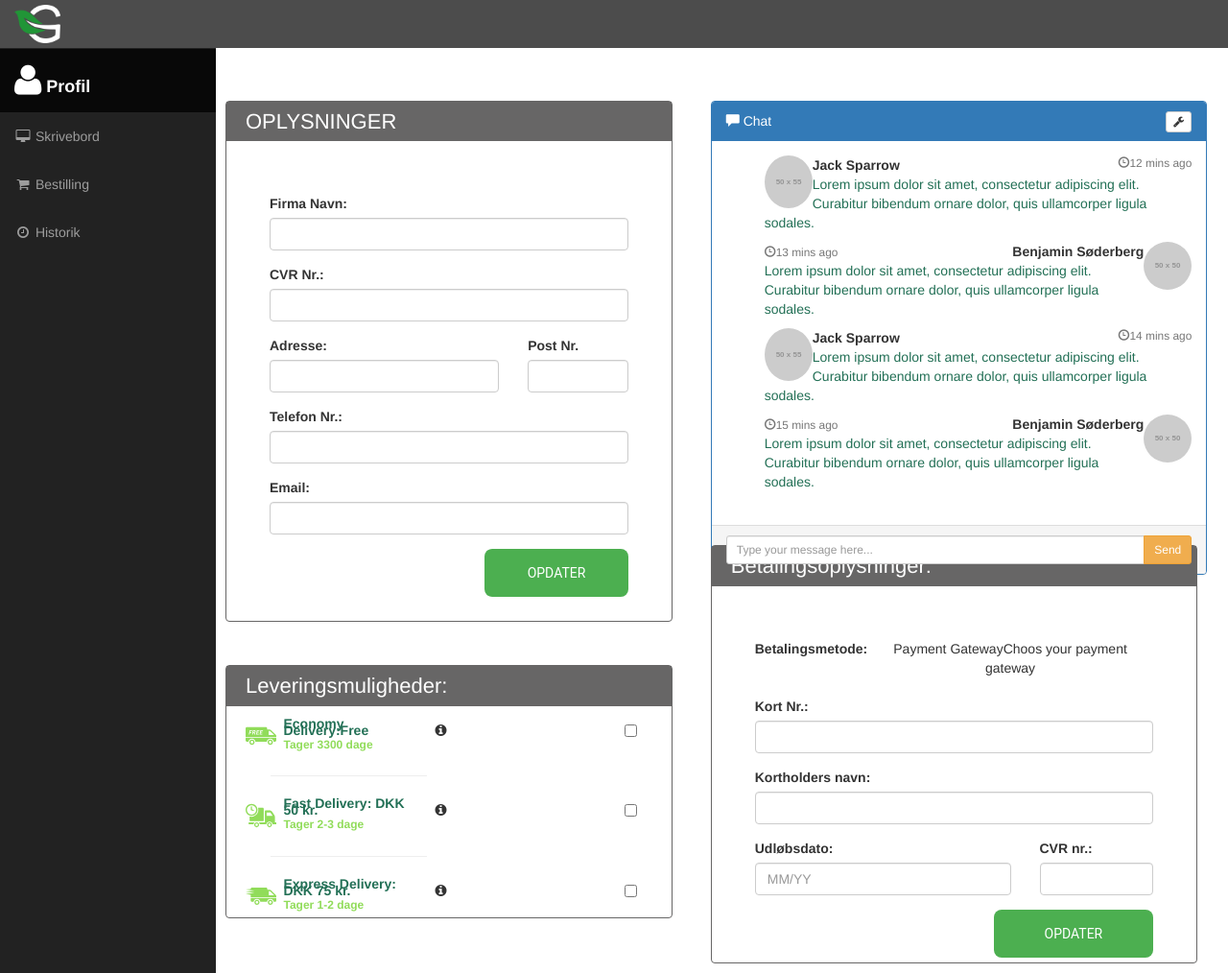
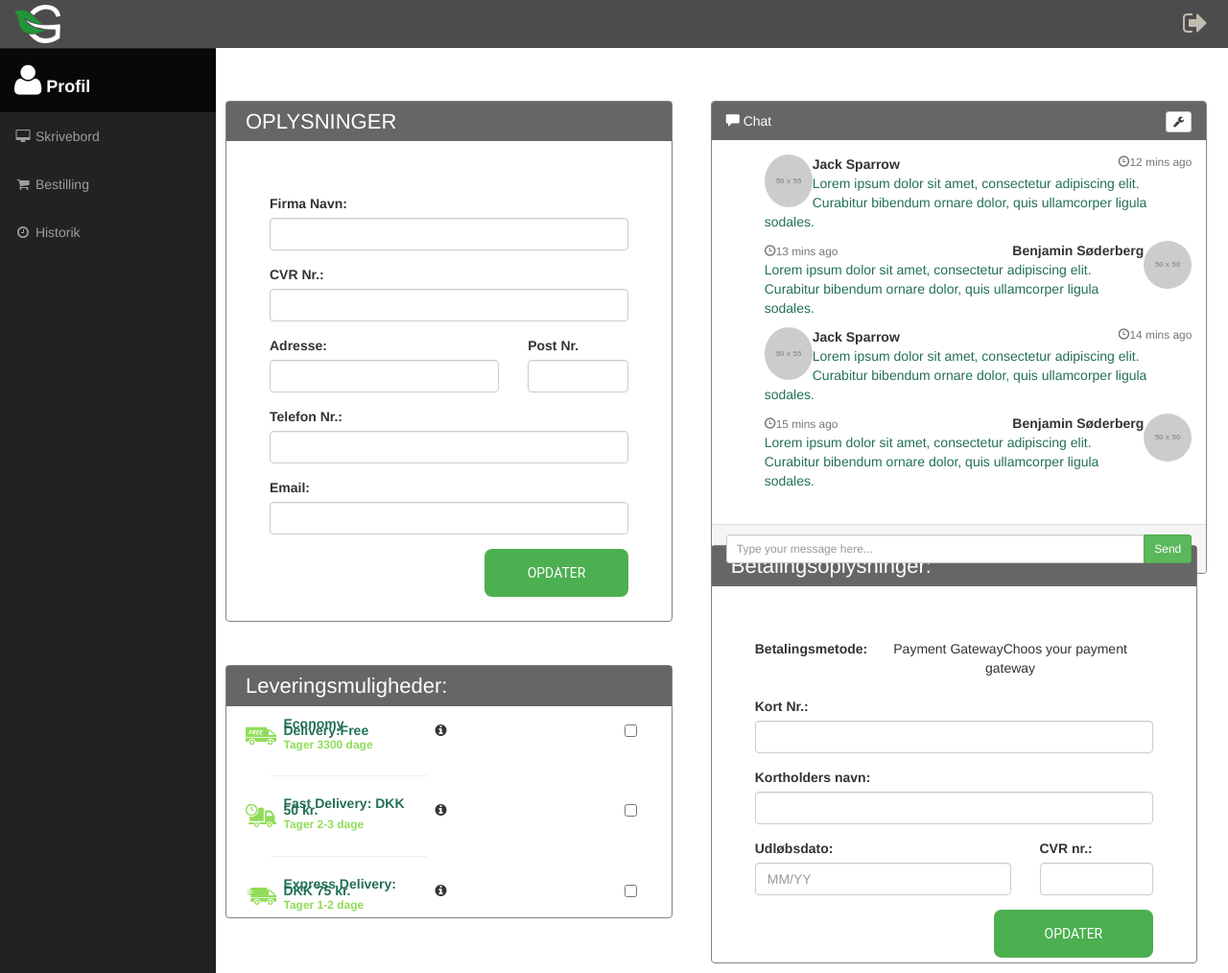
Before and after one commit to Spilleren/Grimtsager, a PHP site: page /Test2/usersite.html in a window 1280 px wide. Shown: the whole page at 96% size. Run offline with PHP 8.4, Linux system fonts and the light colour scheme; grey boxes labelled with a size stand in for pictures from a placeholder-image service; some libraries are stand-ins or nearby versions.

Commit message:
tjek tjek tjek
cmoonenen

```diff
--- a/Test2/css/custom.css
+++ b/Test2/css/custom.css
@@ -572,7 +572,7 @@ input[type=number]::-webkit-inner-spin-button,
 	margin-top:45px;
 	border-style: solid;
 	border-width: 0.5px;
-	border-color: #676666;
+	border-color: #838181;
 	border-radius: 4px;
 	margin-right: 10px;
 }
@@ -724,7 +724,7 @@ input[type=number]::-webkit-inner-spin-button,
 	margin-top:-80px;
 	border-style: solid;
 	border-width: 0.5px;
-	border-color: #676666;
+	border-color: #838181;
 	border-radius: 4px;
 	margin-left: 30px;
 
@@ -778,3 +778,34 @@ input[type=number]::-webkit-inner-spin-button,
 	height:200px;
 
 }
+
+.chat-header {
+	color:white;
+	padding:10px 15px;
+	background-color:#676666;
+	border-top-left-radius: 3px;
+	border-top-right-radius: 3px;
+}
+
+.chat-primary {
+	border-color: #838181
+}
+
+.chat-primary .chat-panel {
+	color: #fff;
+    background-color: #838181;
+    border-color: #838181;
+}
+
+.chat-panel{
+	margin-bottom: 20px;
+    background-color: #fff;
+    border: 1px solid #838181 ;
+    border-radius: 4px;
+    -webkit-box-shadow: 0 1px 1px rgba(0,0,0,.05);
+    box-shadow: 0 1px 1px rgba(0,0,0,.05);
+}
+.logout {
+	margin-right: 20px;
+
+}
--- a/Test2/usersite.html
+++ b/Test2/usersite.html
@@ -37,8 +37,15 @@
                     <span class="icon-bar"></span>
                     <span class="icon-bar"></span>
                 </button>
-                <a class="navbar-brand" href="index.html"><img class="navbar-img-logo" src="img/logo.png"></a>
+                <a class="navbar-brand" href="adminindex.html"><img class="navbar-img-logo" src="img/logo.png"></a>
             </div>
+            <div class="collapse navbar-collapse">
+            	<ul class=" nav navbar navbar-right">
+            		<li class="logout">
+            			<a href="Index.html"><i class="fa fa-sign-out fa-2x"></i></a>
+            		</li>
+            	</ul>
+            	</div>
             <div class="collapse navbar-collapse navbar-ex1-collapse">
                 <ul class="nav navbar-nav side-nav">
                     <li class="profile active">
@@ -111,8 +118,8 @@
 
                 <div class="col-lg-6 chat-box nopad" >
 
-					<div class="panel panel-primary">
-						<div class="panel-heading">
+					<div class="chat-panel chat-primary">
+						<div class=" chat-header">
 							<span class="glyphicon glyphicon-comment"></span> Chat
 							<div class="btn-group pull-right">
 								<button type="button" class="btn btn-default btn-xs dropdown-toggle" data-toggle="dropdown">
@@ -197,7 +204,7 @@
 							<div class="input-group">
 								<input id="btn-input" type="text" class="form-control input-sm" placeholder="Type your message here..." />
 								<span class="input-group-btn">
-									<button class="btn btn-warning btn-sm" id="btn-chat">
+									<button class="btn btn-success btn-sm" id="btn-chat">
 										Send</button>
 								</span>
 							</div>
```
Also changed, not shown: Test2/adminindex.html (+8 -1 lines), Test2/kontakt.html (+47 -1 lines), Test2/orders.html (+8 -1 lines), Test2/shopsite.html (+8 -1 lines), Test2/js/bootstrap.js.
